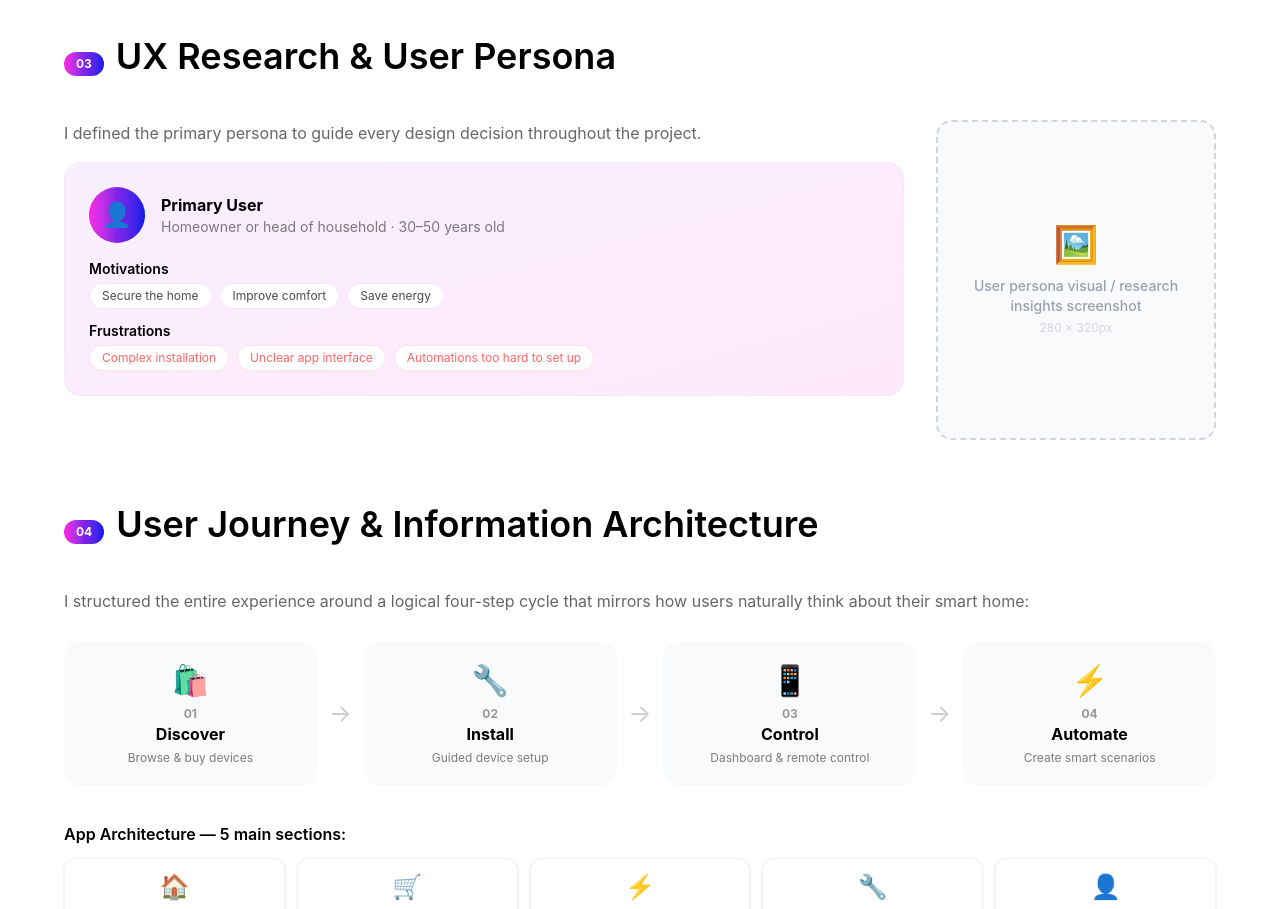
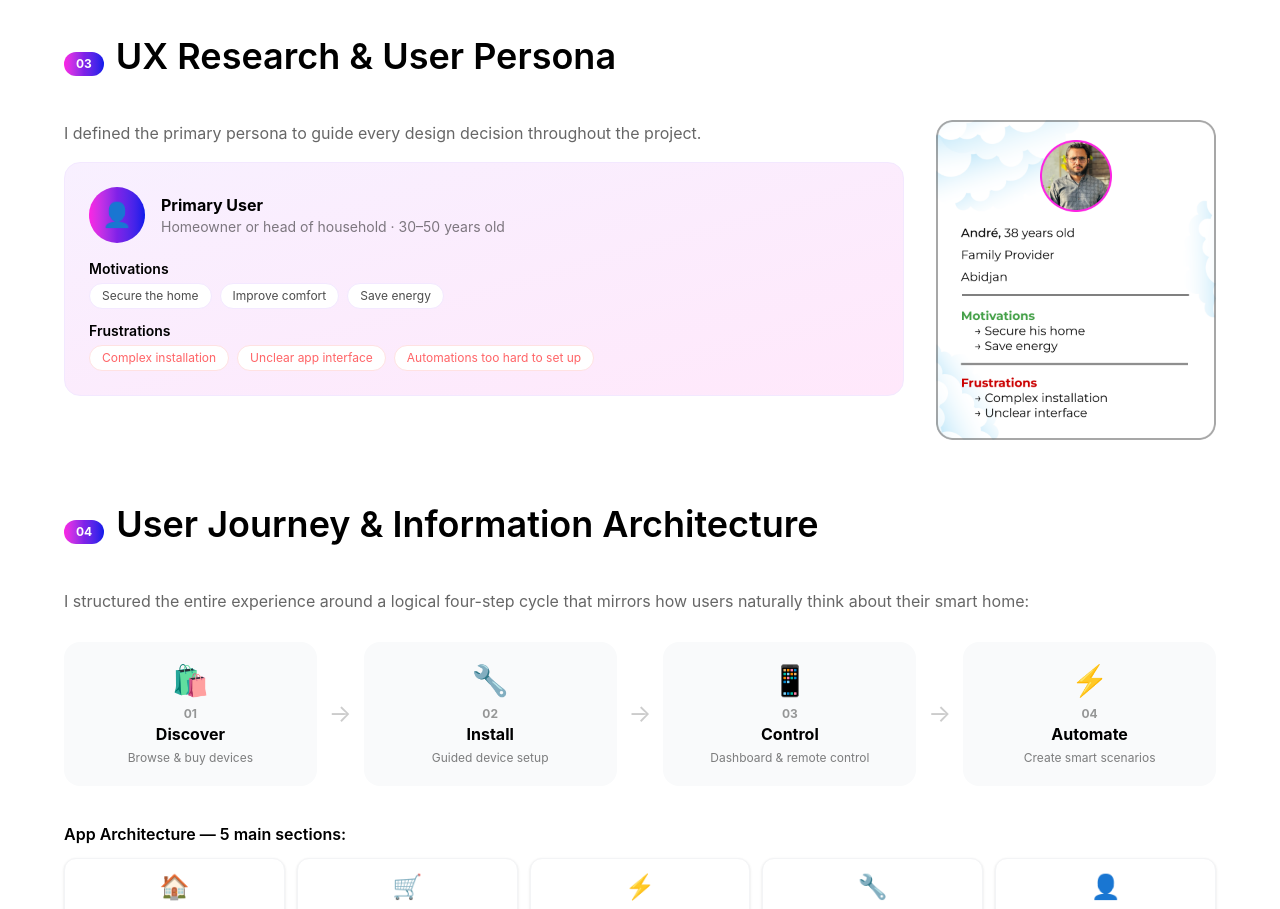
Before and after one commit to Christ-erwin/Portfolio-nextjs, a Next.js app: page /projects/homelink in a window 1280 px wide. Shown: the part 1560-2469 px from the top of the page. Built offline with nearby package versions, Linux system fonts and the light colour scheme.

Commit message:
Update AboutSection2 bio and replace ImgPlaceholder with Image component in HomeLinkSection2; add personaVisuel image

```diff
--- a/components/AllSections/AboutComp/AboutSection2.tsx
+++ b/components/AllSections/AboutComp/AboutSection2.tsx
@@ -9,7 +9,7 @@ export default function AboutSection2() {
         <div className="grid md:grid-cols-5 gap-10 items-start">
           <div className="md:col-span-3 flex flex-col gap-5">
             <p className="text-black text-lg leading-relaxed">
-              I&apos;m a Product Designer and Frontend Developer based in Abidjan, Côte d&apos;Ivoire. I&apos;ve spent 2+ years designing mobile and web products across fintech, smart home, real estate, and entertainment — always focused on clarity, usability, and real user impact.
+              I&apos;m a Product Designer and Frontend Developer based in Abidjan, Côte d&apos;Ivoire. I&apos;ve spent 4+ years designing mobile and web products across fintech, smart home, real estate, and entertainment — always focused on clarity, usability, and real user impact.
             </p>
             <p className="text-black/60 leading-relaxed">
               What makes my work different: I started as a developer. I&apos;ve built apps in React Native and Next.js, which means I design with implementation in mind. I understand constraints, components, and handoff. When I work with an engineering team, there are fewer surprises — and faster delivery.
--- a/components/AllSousSections/HomeLinkComp/HomeLinkSection2.tsx
+++ b/components/AllSousSections/HomeLinkComp/HomeLinkSection2.tsx
@@ -1,31 +1,5 @@
 import React from "react";
 import Image from "next/image";
-
-// ── Reusable placeholder image component ──────────────────────────────────────
-function ImgPlaceholder({
-  label,
-  width = 300,
-  height = 600,
-  className = "",
-}: {
-  label: string;
-  width?: number;
-  height?: number;
-  className?: string;
-}) {
-  return (
-    <div
-      className={`flex flex-col items-center justify-center rounded-2xl border-2 border-dashed border-gray-300 bg-gray-50 text-center ${className}`}
-      style={{ width, height, minWidth: width, minHeight: height }}
-    >
-      <span className="text-4xl mb-3">🖼️</span>
-      <p className="text-gray-400 text-sm font-medium px-4">{label}</p>
-      <p className="text-gray-300 text-xs mt-1">
-        {width} × {height}px
-      </p>
-    </div>
-  );
-}
 
 // ── Section title ─────────────────────────────────────────────────────────────
 function SectionTitle({ children }: { children: React.ReactNode }) {
@@ -190,10 +164,12 @@ export default function HomeLinkSection2() {
             </div>
           </div>
           <div className="flex justify-center">
-            <ImgPlaceholder
-              label="User persona visual / research insights screenshot"
+            <Image
+              src="/images/Project_Images/Details/HomeLink/personaVisuel.png"
+              alt="persona — project"
               width={280}
               height={320}
+              className="w-full max-w-[280px] h-auto rounded-2xl"
             />
           </div>
         </div>
```
Also changed, not shown: public/images/Project_Images/Details/HomeLink/personaVisuel.png (added).
